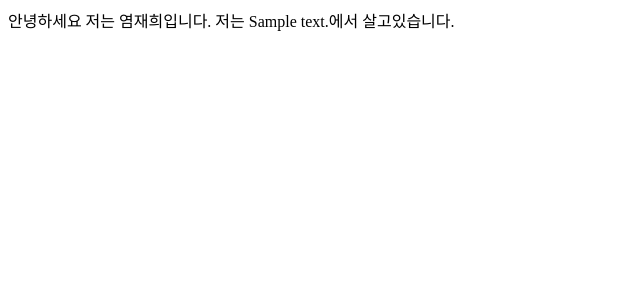
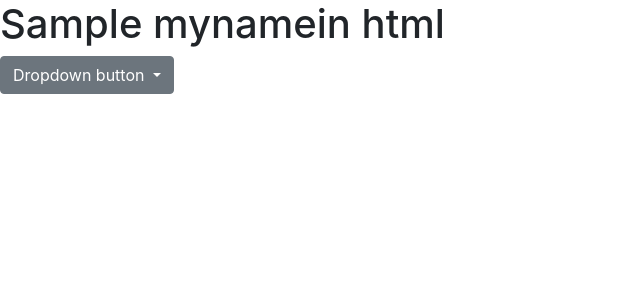
Before and after one commit to Jaeheeyoum/FlaskBotProject, a Flask app: template templates/Introduction.html in a window 1280 px wide. Shown: the top 300 px of the page, without its empty margins (0-640 px from the left). Run offline with Flask 2, Linux system fonts and the light colour scheme; the template is opened without the code that fills it: most values are stand-ins (such as "Sample title", 1, 10 or a date in 2020); some libraries are stand-ins or nearby versions.

Commit message:
홈페이지 만들기 연습

```diff
--- a/App.py
+++ b/App.py
@@ -9,8 +9,8 @@ def index():
 
 @app.route('/profile')
 def profile():
-    address = request.args.get('address')
-    return render_template('introduction.html', address = address)
+    myName = request.args.get('name')
+    return render_template('introduction.html', mynameinHTML = myName)
 
 if __name__ == '__main__':
    app.run()
--- a/templates/Introduction.html
+++ b/templates/Introduction.html
@@ -1,11 +1,33 @@
-<!DOCTYPE html>
+<!doctype html>
 <html lang="en">
-<head>
-    <meta charset="UTF-8">
-    <title>염재희님의 홈페이지</title>
-</head>
-<body>
-안녕하세요 저는 염재희입니다.
-저는 {{address}}에서 살고있습니다.
-</body>
+  <head>
+    <!-- Required meta tags -->
+    <meta charset="utf-8">
+    <meta name="viewport" content="width=device-width, initial-scale=1, shrink-to-fit=no">
+
+    <!-- Bootstrap CSS -->
+    <link rel="stylesheet" href="https://stackpath.bootstrapcdn.com/bootstrap/4.3.1/css/bootstrap.min.css" integrity="sha384-ggOyR0iXCbMQv3Xipma34MD+dH/1fQ784/j6cY/iJTQUOhcWr7x9JvoRxT2MZw1T" crossorigin="anonymous">
+
+    <title>재희의 홈페이지</title>
+  </head>
+  <body>
+    <h1>{{mynameinHTML}}</h1>
+<div class="dropdown">
+  <button class="btn btn-secondary dropdown-toggle" type="button" id="dropdownMenuButton" data-toggle="dropdown" aria-haspopup="true" aria-expanded="false">
+    Dropdown button
+  </button>
+  <div class="dropdown-menu" aria-labelledby="dropdownMenuButton">
+    <a class="dropdown-item" href="#">홈</a>
+    <a class="dropdown-item" href="#">내 소개</a>
+    <a class="dropdown-item" href="#">탄탄이</a>
+      <a class="dropdown-item" href="#">가족</a>
+  </div>
+</div>
+
+    <!-- Optional JavaScript -->
+    <!-- jQuery first, then Popper.js, then Bootstrap JS -->
+    <script src="https://code.jquery.com/jquery-3.3.1.slim.min.js" integrity="sha384-q8i/X+965DzO0rT7abK41JStQIAqVgRVzpbzo5smXKp4YfRvH+8abtTE1Pi6jizo" crossorigin="anonymous"></script>
+    <script src="https://cdnjs.cloudflare.com/ajax/libs/popper.js/1.14.7/umd/popper.min.js" integrity="sha384-UO2eT0CpHqdSJQ6hJty5KVphtPhzWj9WO1clHTMGa3JDZwrnQq4sF86dIHNDz0W1" crossorigin="anonymous"></script>
+    <script src="https://stackpath.bootstrapcdn.com/bootstrap/4.3.1/js/bootstrap.min.js" integrity="sha384-JjSmVgyd0p3pXB1rRibZUAYoIIy6OrQ6VrjIEaFf/nJGzIxFDsf4x0xIM+B07jRM" crossorigin="anonymous"></script>
+  </body>
 </html>
```
